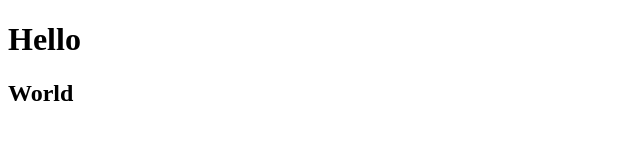
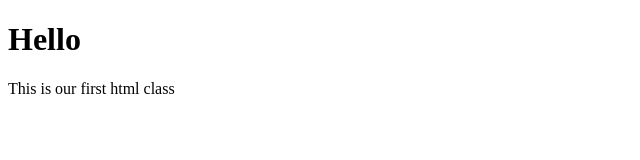
Before and after one commit to Alomj257/MG-Intern-Task, a plain HTML site: page index.html in a window 1280 px wide. Shown: the whole page, without its empty margins (0-640 px from the left). Drawn offline with Linux system fonts and the light colour scheme.

Commit message:
paragraph added

```diff
--- a/index.html
+++ b/index.html
@@ -7,6 +7,6 @@
 </head>
 <body>
     <h1>Hello</h1>
-    <h2>World</h2>
+    <p>This is our first html class</p>
 </body>
 </html>
```
